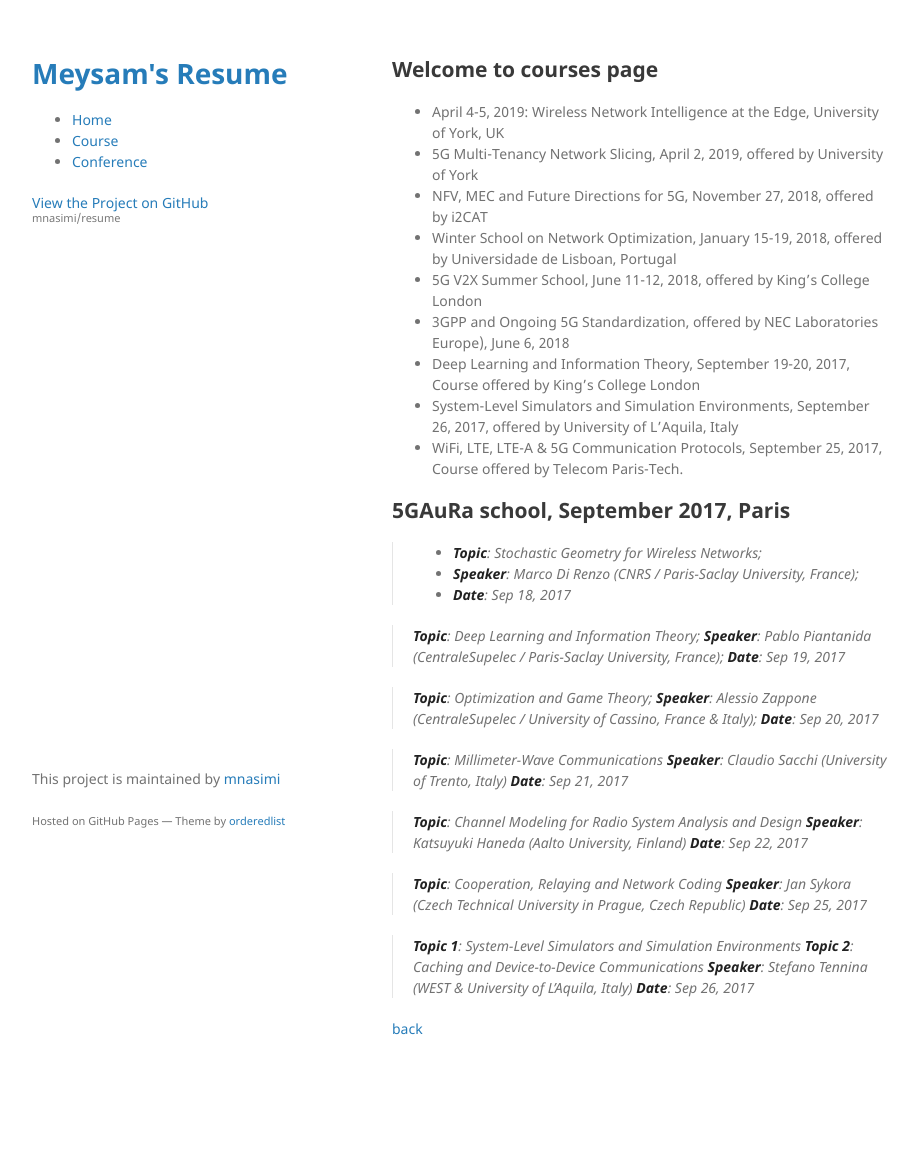
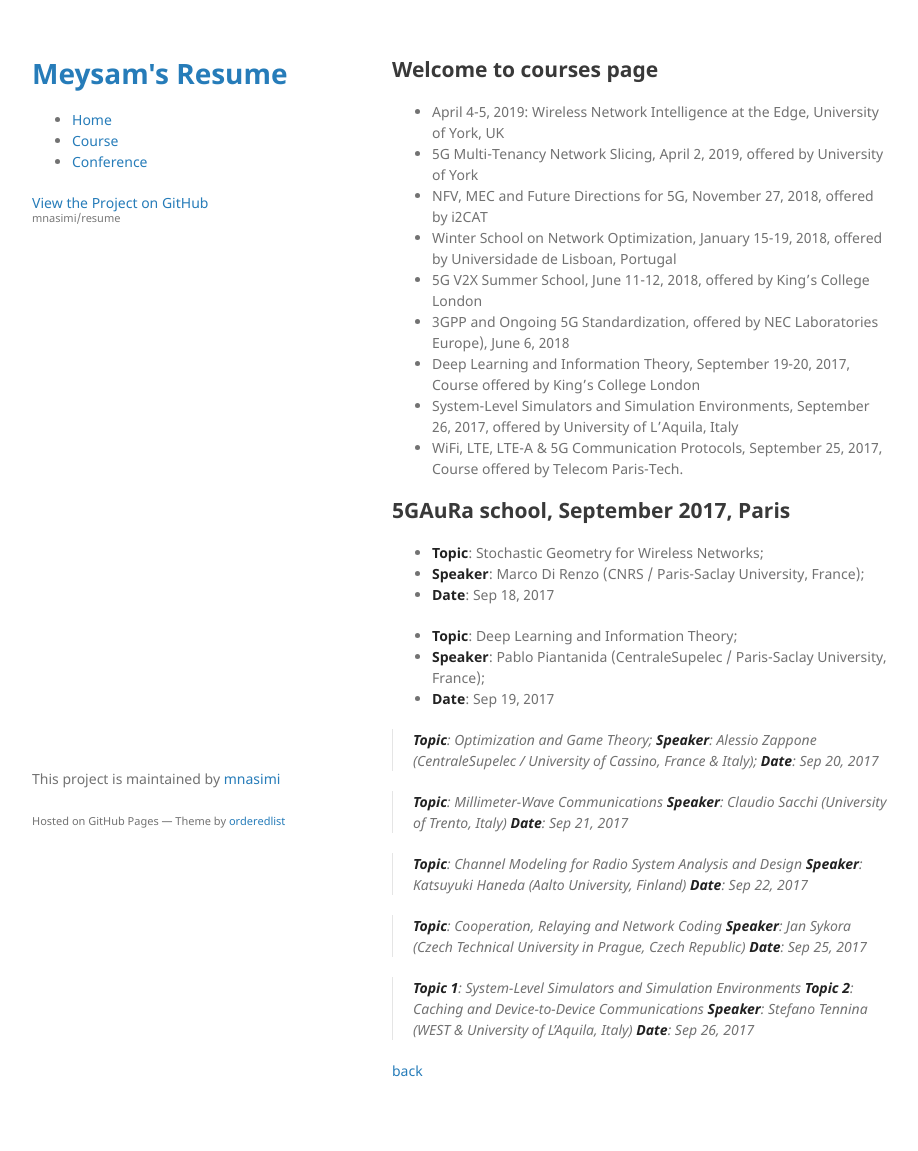
Before and after one commit to mnasimi/resume, a Jekyll site: the page built from course.md, in a window 1280 px wide. Shown: the whole page, without its empty margins (178-1096 px from the left). Built offline with Jekyll 4.4.1, drawn with Linux system fonts in a browser that asks for light colours; the repository's description, which GitHub fills in, is left out; our own code applies the rules of GitHub Pages for plain Markdown files; before the commit the page ends 1109 px from its top, so only the background shows below that.

Commit message:
Update course.md
modify style

```diff
--- a/course.md
+++ b/course.md
@@ -17,14 +17,14 @@ layout: default
 
 ## 5GAuRa school, September 2017, Paris
 
-> - **Topic**: Stochastic Geometry for Wireless Networks;
-> - **Speaker**: Marco Di Renzo (CNRS / Paris-Saclay University, France);
-> - **Date**: Sep 18, 2017
+- **Topic**: Stochastic Geometry for Wireless Networks;
+- **Speaker**: Marco Di Renzo (CNRS / Paris-Saclay University, France);
+- **Date**: Sep 18, 2017
 
 
-> **Topic**: Deep Learning and Information Theory;
-> **Speaker**: Pablo Piantanida (CentraleSupelec / Paris-Saclay University, France);
-> **Date**: Sep 19, 2017
+- **Topic**: Deep Learning and Information Theory;
+- **Speaker**: Pablo Piantanida (CentraleSupelec / Paris-Saclay University, France);
+- **Date**: Sep 19, 2017
 
 > **Topic**: Optimization and Game Theory;
 > **Speaker**: Alessio Zappone (CentraleSupelec / University of Cassino, France & Italy);
```
